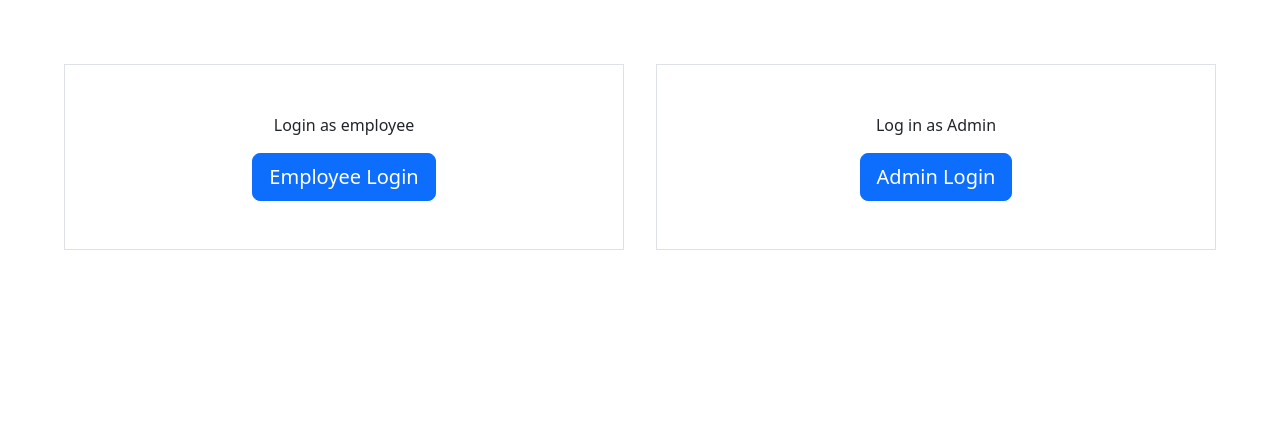
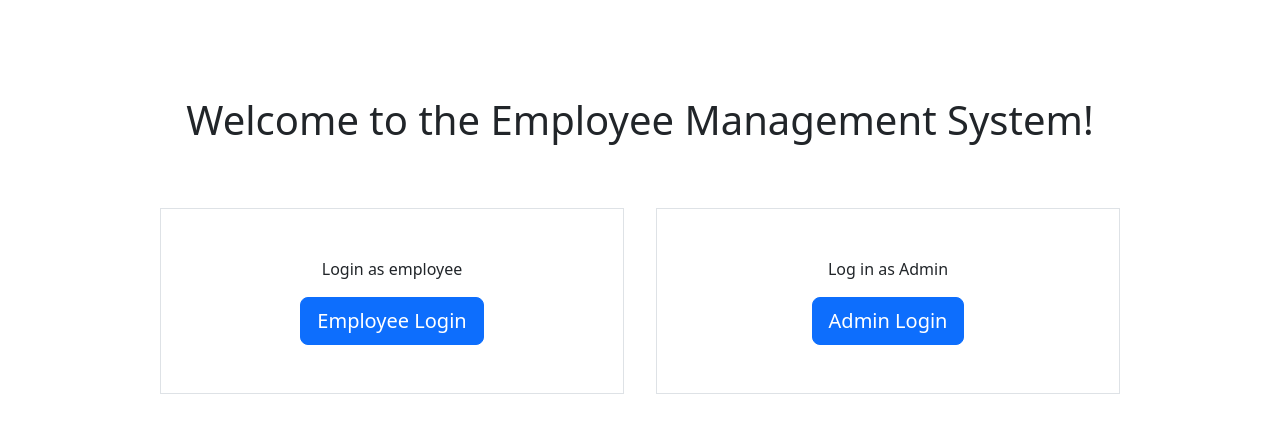
Before and after one commit to zaina-r/employee-management-system, a React (Vite) app in the folder frontend/employee-management-system/: page / in a window 1280 px wide. Shown: the top 432 px of the page. Built offline with nearby package versions, Linux system fonts and the light colour scheme.

Commit message:
Change UI

```diff
--- a/frontend/employee-management-system/src/home.jsx
+++ b/frontend/employee-management-system/src/home.jsx
@@ -5,7 +5,8 @@ import { Link } from "react-router-dom";
 function Home() {
   return (
     <>
-      <div className="container-m text-center">
+      <div className="container-m text-center m-5 p-5">
+        <h1>Welcome to the Employee Management System!</h1>
         <div className="row m-5">
           <div className="col login m-3 p-5 border">
             <p>Login as employee</p>
@@ -13,7 +14,7 @@ function Home() {
           </div>
           <div className="col login m-3 p-5 border">
             <p>Log in as Admin</p>
-            <button type="button" className="btn btn-primary btn-lg employee-login">Admin Login</button>
+            <Link type="button" className="btn btn-primary btn-lg employee-login" to='/admin/login'>Admin Login</Link>
           </div>
         </div>
       </div>
```
